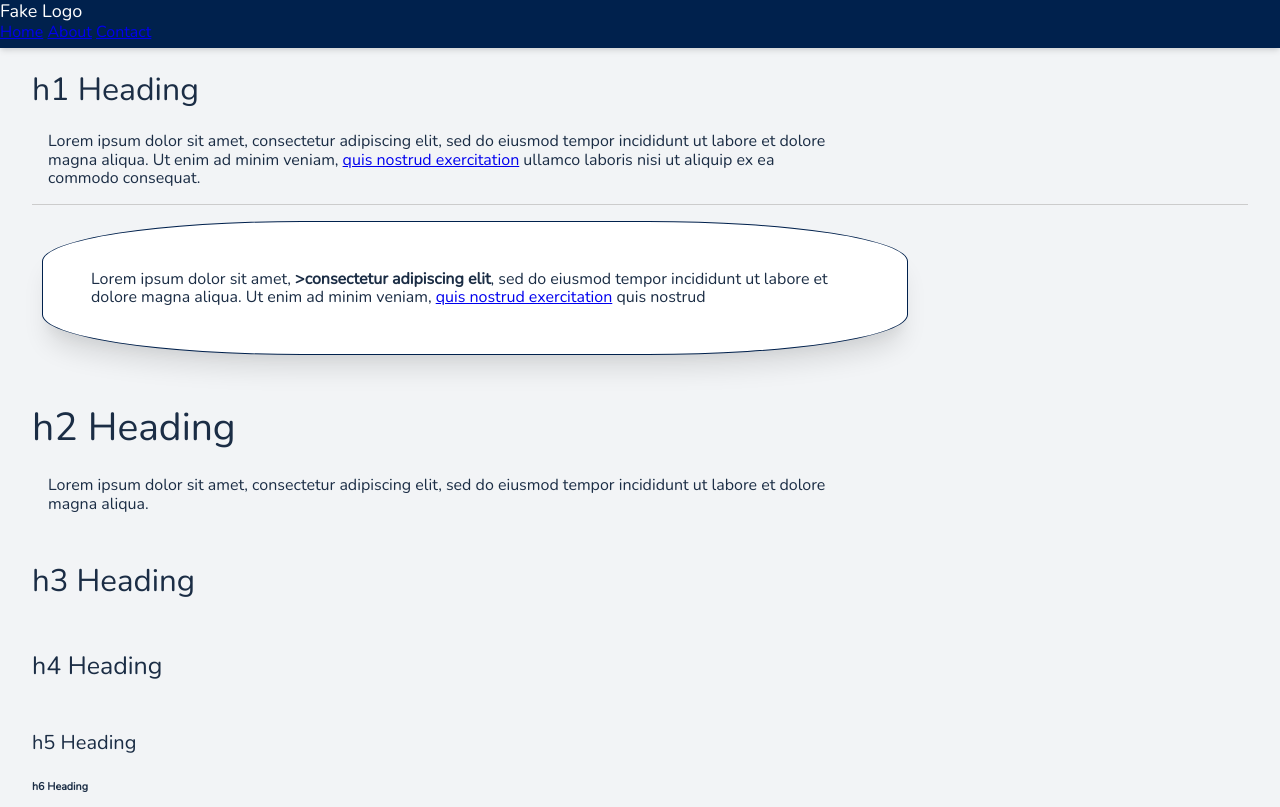
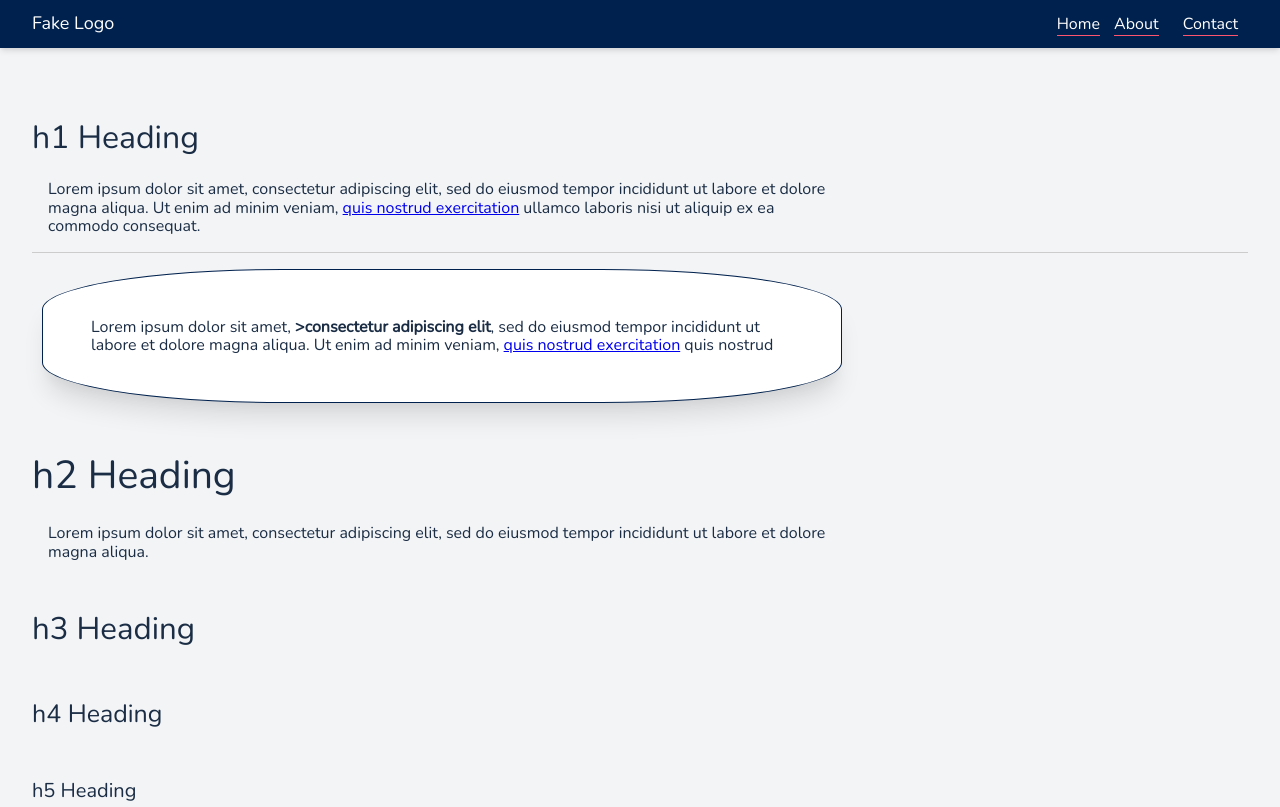
Before and after one commit to GraemeTG/My-Design-System, a website built with Parcel: page index.html in a window 1280 px wide. Shown: the top 807 px of the page. Built offline with nearby package versions, Linux system fonts and the light colour scheme.

Commit message:
the latest updates

```diff
--- a/css/style.css
+++ b/css/style.css
@@ -44,19 +44,28 @@
   --level-4: 0 20px 25px -5px rgba(0, 0, 0, 0.1),
     0 10px 10px -5px rgba(0, 0, 0, 0.04);
 
-  --med: 400px;
+  /* Positioning */
+  /* 2.5% comes from making up 5% from the 95% on the .layout (x2 on each side) */
+  --containerPadding: 2.5%;
+  --headerHeight: 3rem;
 }
 
 /* FROM TYPE-SCALE.COM */
 
 html {
   font-size: var(--baseFontSize);
+  box-sizing: border-box;
 } /*18px*/
+
+*,
+*::before {
+  box-sizing: inherit;
+}
 
 body {
   font-family: var(--bodyFont);
   font-weight: 400;
-  padding-bottom: 300px;
+  /*padding-bottom: 300px;*/
   background: var(--background);
   color: var(--textColour);
 }
@@ -64,9 +73,34 @@ body {
 header {
   --headerBackground: var(--darkBlue);
   color: white;
+  position: fixed;
+  left: 0;
+  top: 0;
+  width: 100%;
   height: 3rem;
   background: var(--headerBackground);
   box-shadow: var(--level-2);
+  display: flex;
+  justify-content: space-between;
+  align-items: center;
+  padding: 0 var(--containerPadding);
+}
+
+header nav a {
+  color: white;
+  text-decoration: none;
+  border-bottom: solid 1px var(--red);
+}
+
+header nav a + a {
+  margin: 10px;
+}
+
+footer {
+  color: white;
+  background: var(--black);
+  padding: 0 var(--containerPadding);
+  text-align: center;
 }
 
 p {
@@ -200,8 +234,10 @@ button.small {
 
 /* ELEMENTS AND LAYOUTS */
 .layout {
-  margin: 0 auto;
-  width: 95%;
+  /*margin: 0 auto;
+  width: 95%;*/
+  /* top padding header heightv + whatever visual padding we want */
+  padding: calc(3rem + var(--headerHeight)) var(--containerPadding);
 }
 
 /* Generic Grid creates 2 equal columns */
--- a/index.html
+++ b/index.html
@@ -133,6 +133,15 @@
     <!-- END OF KITCHEN SINK FORM -->
   </main>
 
+  <footer>
+    <h3 class="fake-logo">Fake Logo</h3>
+    <nav>
+      <a href="#">Home</a>
+      <a href="#">About</a>
+      <a href="#">Contact</a>
+    </nav>
+  </footer>
+
   <script src="js/vendor/modernizr-3.11.2.min.js"></script>
   <script src="js/plugins.js"></script>
   <script src="js/main.js"></script>
```
